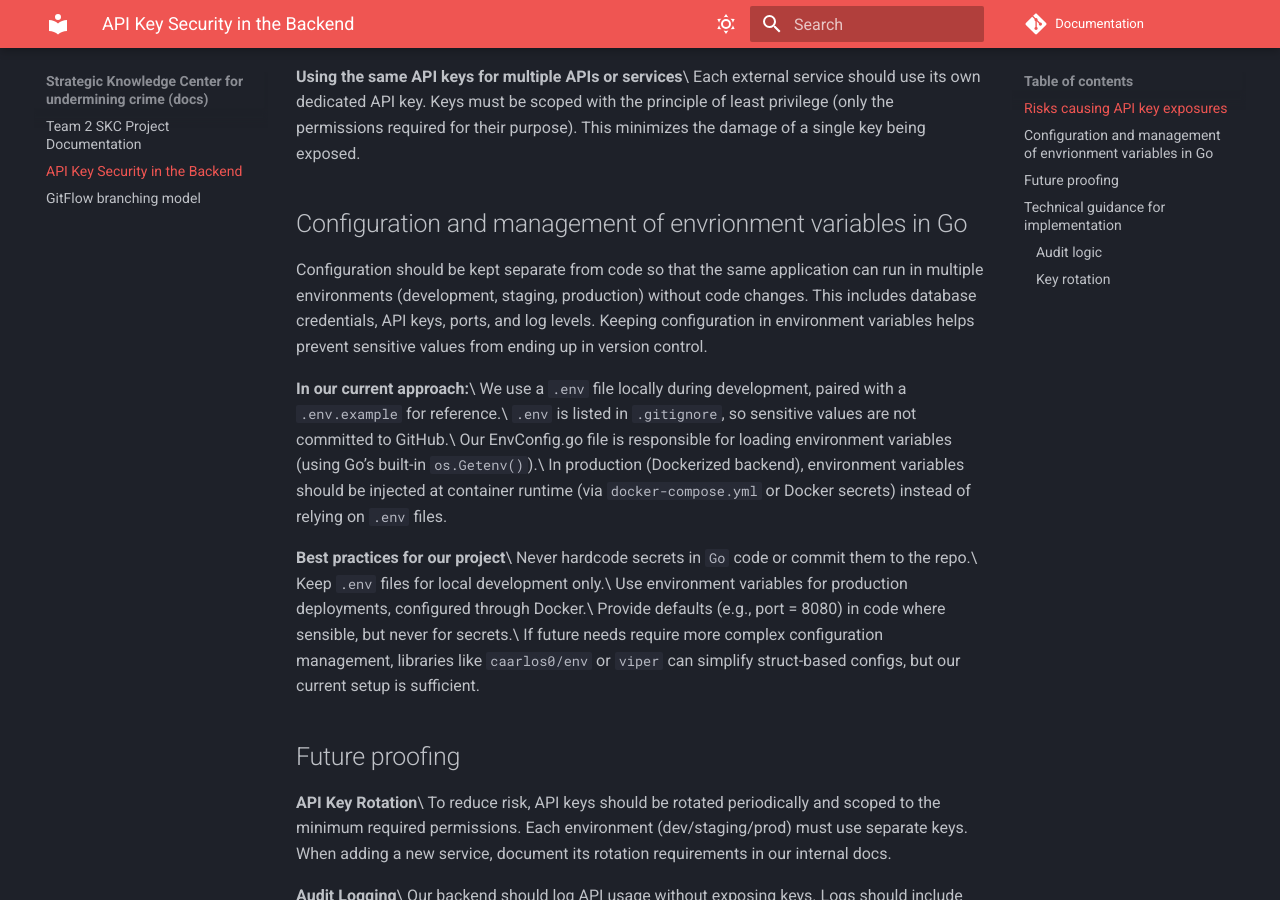
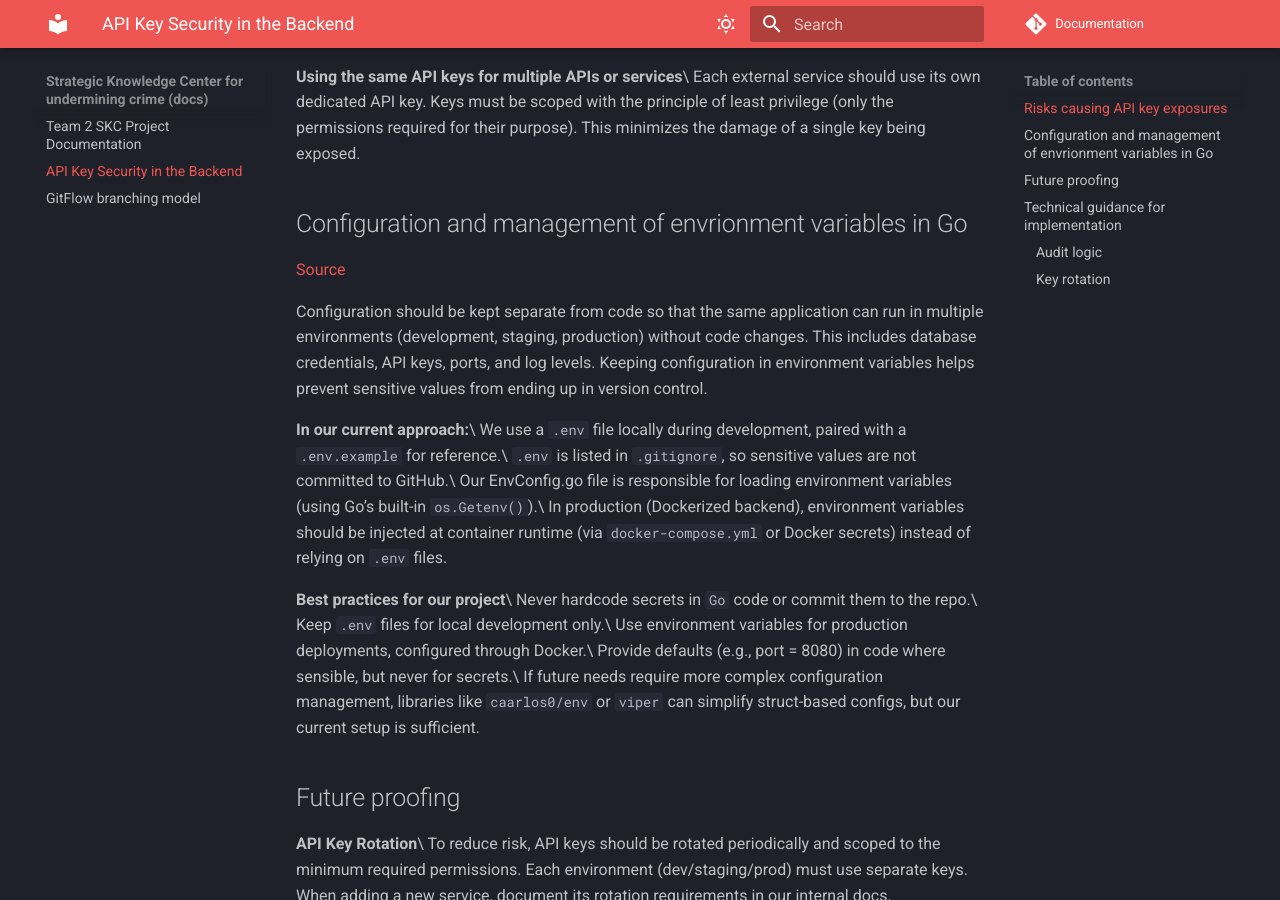
Before and after one commit to Team02SE/Documentation, an MkDocs documentation site: the page built from docs/api key security.md, in a window 1280 px wide and 900 px high, scrolled down 901 px. Built offline with MkDocs 1.6.1 and Material for MkDocs 9.7.7, drawn with Linux system fonts in a browser that asks for light colours; comment, search, counter and statistics services are not loaded.

Commit message:
added source for section

```diff
--- a/docs/api key security.md
+++ b/docs/api key security.md
@@ -21,6 +21,8 @@ All communication involving API keys must happen over HTTPS. Since our backend a
 Each external service should use its own dedicated API key. Keys must be scoped with the principle of least privilege (only the permissions required for their purpose). This minimizes the damage of a single key being exposed.
 
 ## Configuration and management of envrionment variables in Go
+
+[Source](https://nattrio.medium.com/streamlining-go-configuration-and-environment-variables-management-2f5ebacf66e3)
 
 Configuration should be kept separate from code so that the same application can run in multiple environments (development, staging, production) without code changes. This includes database credentials, API keys, ports, and log levels. Keeping configuration in environment variables helps prevent sensitive values from ending up in version control.
 
```
